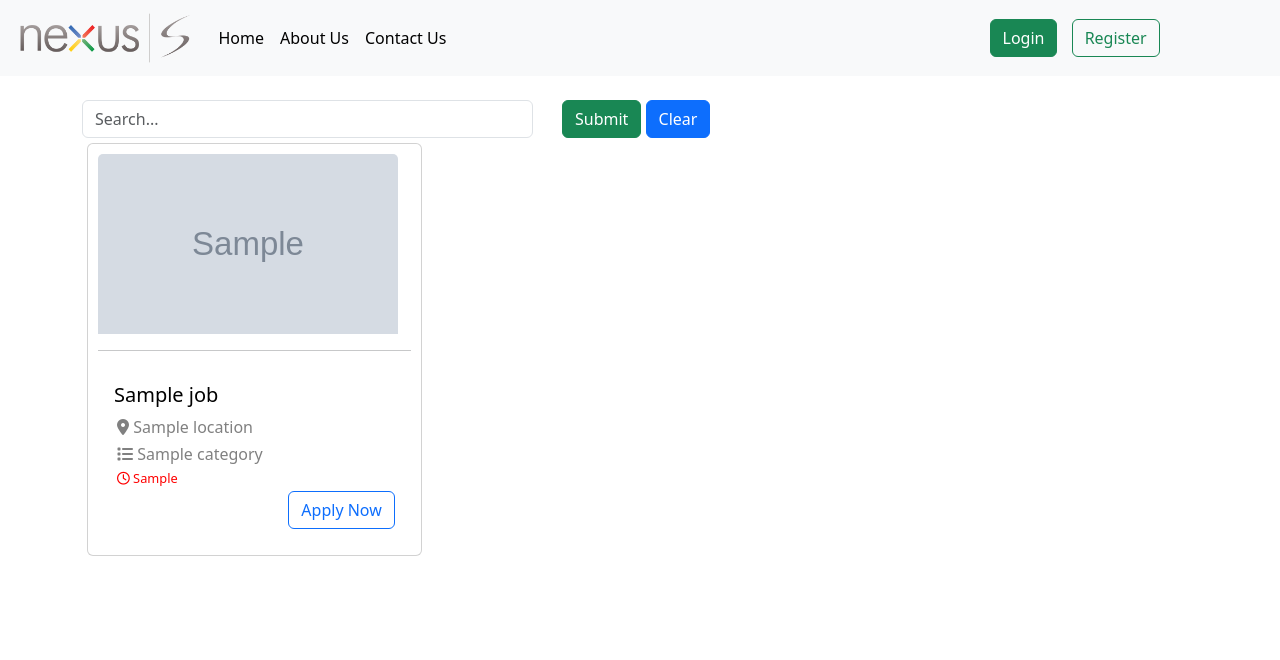
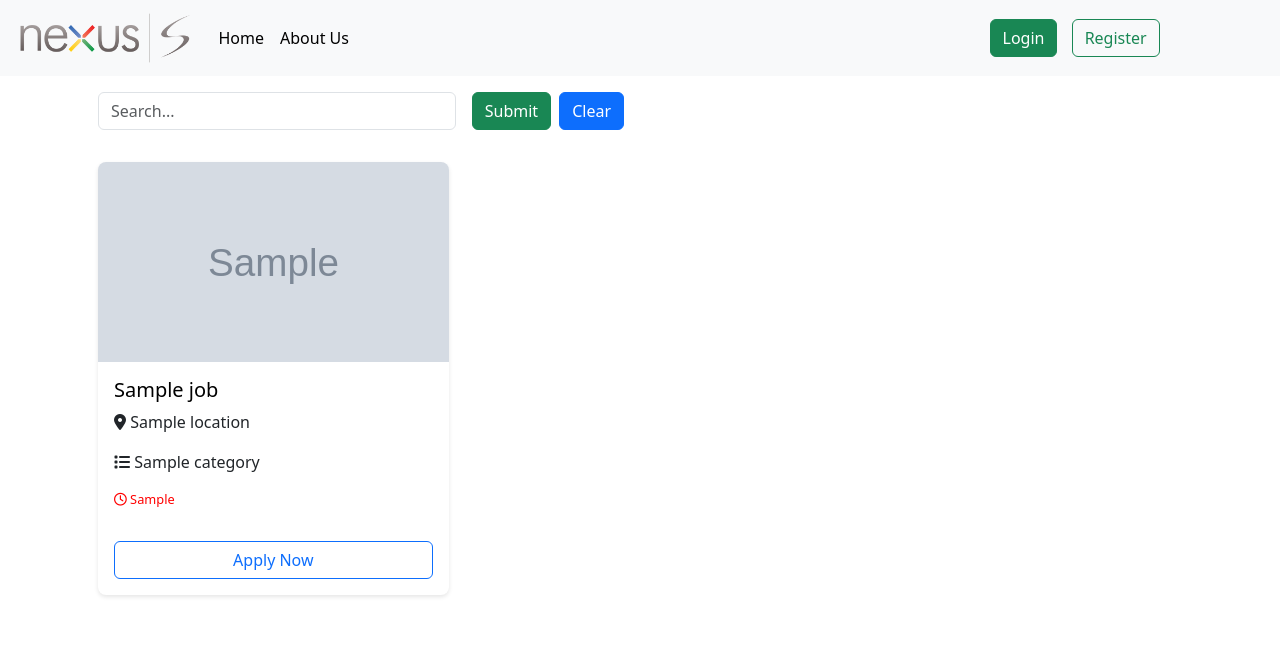
Before and after one commit to SR77T/Final_project_jobsply, a Django app: template templates/main/home.html in a window 1280 px wide. Shown: the top 660 px of the page. Run offline with Django 5.2, Linux system fonts and the light colour scheme; the template is opened without the code that fills it: most values are stand-ins (such as "Sample title", 1, 10 or a date in 2020); grey boxes marked "Sample" are stand-in pictures; parts of the project's set-up code (start-up, migrations or seed data) failed here and were passed over; some libraries are stand-ins or nearby versions.

Commit message:
second updated

```diff
--- a/apps/main/urls.py
+++ b/apps/main/urls.py
@@ -7,8 +7,6 @@ urlpatterns = [
     path("my-jobs/", views.MyJobs.as_view(), name = "my_jobs"),
     path("about-us/", views.AboutUs.as_view(), name = "about_us"),
 
-    path("khalti/", views.KhaltiPayment.as_view(), name = "khalti_payment"),
-    path("payment-verify/", views.PaymentVerify.as_view(), name = "payment_verify"),
 
     path("contact-us/", views.ContactView.as_view(), name="contact_us"),
 
--- a/templates/layouts/sub_base.html
+++ b/templates/layouts/sub_base.html
@@ -1,5 +1,6 @@
 {% extends "layouts/base.html" %}
 {% load static %}
+
 {% block content %}
 <nav class="navbar navbar-expand-lg bg-body-tertiary">
     <div class="container-fluid" style="text-decoration: none;">
@@ -12,19 +13,22 @@
       &nbsp;<div class="collapse navbar-collapse" id="navbarSupportedContent">
         <ul class="navbar-nav me-auto mb-2 mb-lg-0">
           <li class="nav-item">
-            <a class="nav-link active" aria-current="page" href="{% url 'home_page' %}">Home</a>
+            <a class="nav-link active" aria-current="page" href="{% url 'home_page' %}" >Home</a>
           </li>
+
+          <li class="nav-item">
+            <a class="nav-link active" href="{% url 'about_us' %}">About Us</a>
+          </li>
+
           {% if request.user.is_authenticated %}
           <li class="nav-item">
             <a class="nav-link active" aria-current="page" href="{% url 'my_jobs' %}">My Jobs</a>
           </li>
-          {% endif %}
-          <li class="nav-item">
-            <a class="nav-link active" href="{% url 'about_us' %}">About Us</a>
-          </li>
           <li class="nav-item">
             <a class="nav-link active" href="{% url 'contact_us' %}">Contact Us</a>
           </li>
+          {% endif %}
+
 
         </ul>
 
--- a/templates/main/home.html
+++ b/templates/main/home.html
@@ -5,6 +5,11 @@
 
 {% block style %}
     <style>
+        :root {
+            --card-gap: 1rem;
+            --card-min-width: 280px;
+        }
+
         #resend {
             color: white;
             text-decoration: none;
@@ -23,68 +28,153 @@
         .job-title {
             color: black;
             text-decoration: none;
+            word-break: break-word;
         }
 
         .job-title:hover {
             text-decoration: underline;
         }
 
+        .notification-banner {
+            background-color: grey;
+            color: white;
+            width: 90%;
+            max-width: 600px;
+            padding: 1rem;
+            border-radius: 15px;
+            margin: 1rem auto;
+        }
+
+        .search-container {
+            padding: 1rem;
+            width: 50%;
+        }
+
+        .search-form {
+            display: flex;
+            flex-wrap: wrap;
+            gap: 1rem;
+            align-items: center;
+        }
+
+        .search-input {
+            flex: 1;
+            min-width: 250px;
+        }
+
+        .search-buttons {
+            display: flex;
+            gap: 0.5rem;
+            flex-wrap: wrap;
+        }
+
+        .jobs-grid {
+            display: grid;
+            grid-template-columns: repeat(auto-fill, minmax(var(--card-min-width), 1fr));
+            gap: var(--card-gap);
+            padding: 1rem;
+        }
+
+        .job-card {
+            display: flex;
+            flex-direction: column;
+            height: 100%;
+            background: white;
+            border-radius: 8px;
+            box-shadow: 0 2px 4px rgba(0,0,0,0.1);
+            transition: transform 0.2s;
+        }
+
+        .job-card:hover {
+            transform: translateY(-2px);
+        }
+
+        .job-image {
+            width: 100%;
+            height: 200px;
+            object-fit: cover;
+            border-radius: 8px 8px 0 0;
+        }
+
+        .job-content {
+            padding: 1rem;
+            flex: 1;
+            display: flex;
+            flex-direction: column;
+        }
+
+        .job-footer {
+            margin-top: auto;
+            padding-top: 1rem;
+        }
+
+        @media (max-width: 768px) {
+            .notification-banner {
+                width: 95%;
+                padding: 0.75rem;
+            }
+
+            .search-input,
+            .search-buttons {
+                width: 100%;
+            }
+
+            .search-buttons .btn {
+                flex: 1;
+            }
+        }
     </style>
 {% endblock %}
 
 {% block sub_content %}
     {% if request.user.is_authenticated and not request.user.is_verified %}
-        <div id="cross-message"
-             style="background-color: grey; color: white; width: 40%; padding: 5px; border-radius: 15px;margin: auto">
-            <h5 style="margin-left: 3px; cursor: pointer">
+        <div id="cross-message" class="notification-banner">
+            <h5 style="margin: 0; display: flex; align-items: center; justify-content: space-between;">
                 Please activate your email
-                <a id="resend" href="{% url 'resend_ac_activation' request.user.id %}"><small>Resend email activation</small></a>
-                <sup style="margin-left: 1px" onclick="hideMessage()">x</sup>
+                <a id="resend" href="{% url 'resend_ac_activation' request.user.id %}">
+                    <small>Resend email activation</small>
+                </a>
+                <span style="cursor: pointer; padding: 0 0.5rem;" onclick="hideMessage()">×</span>
             </h5>
         </div>
+    {% endif %}
 
-    {% endif %}
-    <div class="row">
-        <div class="col-md-12">
-            <br>
-            <form method="get">
-                <div class="row">
-                    <div class="col-md-5">
-                        <input style="width: 100%; display: inline" placeholder="Search..." type="text" class="form-control" name="search" value="{{ request.GET.search }}">
+    <div class="search-container">
+        <form method="get" class="search-form">
+            <div class="search-input">
+                <input type="text"class="form-control" name="search" placeholder="Search..." value="{{ request.GET.search }}"
+                >
             </div>
-                    <div class="col-md-2">
-                        <button style="margin-left: 5px" class="btn btn-success" type="submit">Submit</button>
-                        <a href="{% url 'home_page' %}" class="btn btn-primary"> Clear</a>
-                    </div>
+            <div class="search-buttons">
+                <button class="btn btn-success" type="submit">Submit</button>
+                <a href="{% url 'home_page' %}" class="btn btn-primary">Clear</a>
             </div>
         </form>
     </div>
-    </div>
-    <div style="display: flex; flex-wrap: wrap;">
 
+    <div class="jobs-grid">
         {% for job in object_list %}
-            <div class="card" style="flex: 0 0 30%; margin: 5px; padding: 10px; width: 20%;">
+            <div class="job-card">
+                <a href="{% url 'job_detail' job.id %}">
                     {% if job.image %}
-                <a href="{% url 'job_detail' job.id %}">
-                <img class="card-img-top" style="height: 180px; width: 300px; margin: auto;" src="{{ job.image.url }}" alt="{{ job.title }}" > </a>
+                        <img class="job-image" src="{{ job.image.url }}" alt="{{ job.title }}">
                     {% else %}
-            <a href="{% url 'job_detail' job.id %}">
-                <img class="card-img-top" style="height: 60%; width: 60%" src="{% static 'main/job/offer.svg' %}" alt="Default Image"> </a>
+                        <img class="job-image" src="{% static 'main/job/offer.svg' %}" alt="Default Image">
                     {% endif %}
-                <hr>
-                <div class="card-body">
+                </a>
+                <div class="job-content">
                     <h5><a href="{% url 'job_detail' job.id %}" class="job-title">{{ job.title }}</a></h5>
-                    <p class="card-text"><i class="fa fa-map-marker"></i> {{ job.location }}</p>
-                    <p class="card-text"><i class="fa-solid fa-list"></i> {{ job.category.title }}</p>
-                    <p class="card-text" style="font-size: 0.8rem; color: red"><i
-                            class="fa fa-clock-o"></i> {{ job.apply_before }}</p>
+                    <p><i class="fa fa-map-marker"></i> {{ job.location }}</p>
+                    <p><i class="fa-solid fa-list"></i> {{ job.category.title }}</p>
+                    <p style="font-size: 0.8rem; color: red"><i class="fa fa-clock-o"></i> {{ job.apply_before }}</p>
+
+                    <div class="job-footer">
                         {% if request.user.is_authenticated %}
                             {% if not job.applied %}
                                 <a href="#" data-toggle="modal" data-target="#apply_{{ job.id }}"
-
-                           class="btn btn-outline-primary" style="float: right">Apply Now</a>
+                                   class="btn btn-outline-primary w-100">Apply Now</a>
                             {% else %}
-                           <button class="btn btn-outline-primary" disabled style="float: right;">Applied</button>
+                                <button class="btn btn-outline-primary w-100" disabled>Applied</button>
                             {% endif %}
 
                             <div class="modal fade" id="apply_{{ job.id }}" tabindex="-1" role="dialog"
@@ -93,49 +183,45 @@
                                     <div class="modal-content">
                                         <div class="modal-header">
                                             <h5 class="modal-title" id="exampleModalLabel">Apply to job {{ job.title }}</h5>
-                                            <span class="close" data-dismiss="modal" aria-label="Close" aria-hidden="true" style="margin-left: 15px; text-decoration: none; cursor: pointer">&times;</span>
+                                            <button type="button" class="close" data-dismiss="modal" aria-label="Close">
+                                                <span aria-hidden="true">&times;</span>
+                                            </button>
                                         </div>
                                         <div class="modal-body">
                                             <p>Are you sure you want to apply for this job?</p>
                                         </div>
                                         <div class="modal-footer">
-                                        <button type="button" class="btn btn-secondary" data-dismiss="modal">Close
-                                        </button>
-                                        <a href="{% url 'apply_job' job.id %}" type="button" class="btn btn-primary">Confirm</a>
+                                            <button type="button" class="btn btn-secondary" data-dismiss="modal">Close</button>
+                                            <a href="{% url 'apply_job' job.id %}" class="btn btn-primary">Confirm</a>
                                         </div>
                                     </div>
                                 </div>
                             </div>
                         {% else %}
                             {% if not job.applied %}
-                        <a href="{% url 'user_login' %}" class="btn btn-outline-primary" style="float: right">
-
-                            Apply
-                            Now</a>
+                                <a href="{% url 'user_login' %}" class="btn btn-outline-primary w-100">Apply Now</a>
                             {% else %}
-                            <button class="btn btn-outline-primary" disabled>Applied</button>
+                                <button class="btn btn-outline-primary w-100" disabled>Applied</button>
                             {% endif %}
                         {% endif %}
                     </div>
                 </div>
+            </div>
         {% endfor %}
+    </div>
 
-    </div>
     {% if is_paginated %}
         {% include 'includes/pagination.html' %}
     {% endif %}
+
     <div style="height: 50px"></div>
 {% endblock %}
 
 {% block extra_js %}
     <script>
         function hideMessage() {
-            messg = document.getElementById("cross-message")
-            messg.style.display = "none"
+            const messg = document.getElementById("cross-message");
+            messg.style.display = "none";
         }
-
-
     </script>
-
-
 {% endblock %}
```
Also changed, not shown: apps/account/views.py (+0 -11 lines), apps/main/views.py (+0 -33 lines), templates/main/khalti_payment.html (deleted, +0 -59 lines). Lines whose indentation alone changed are shown as unchanged.
